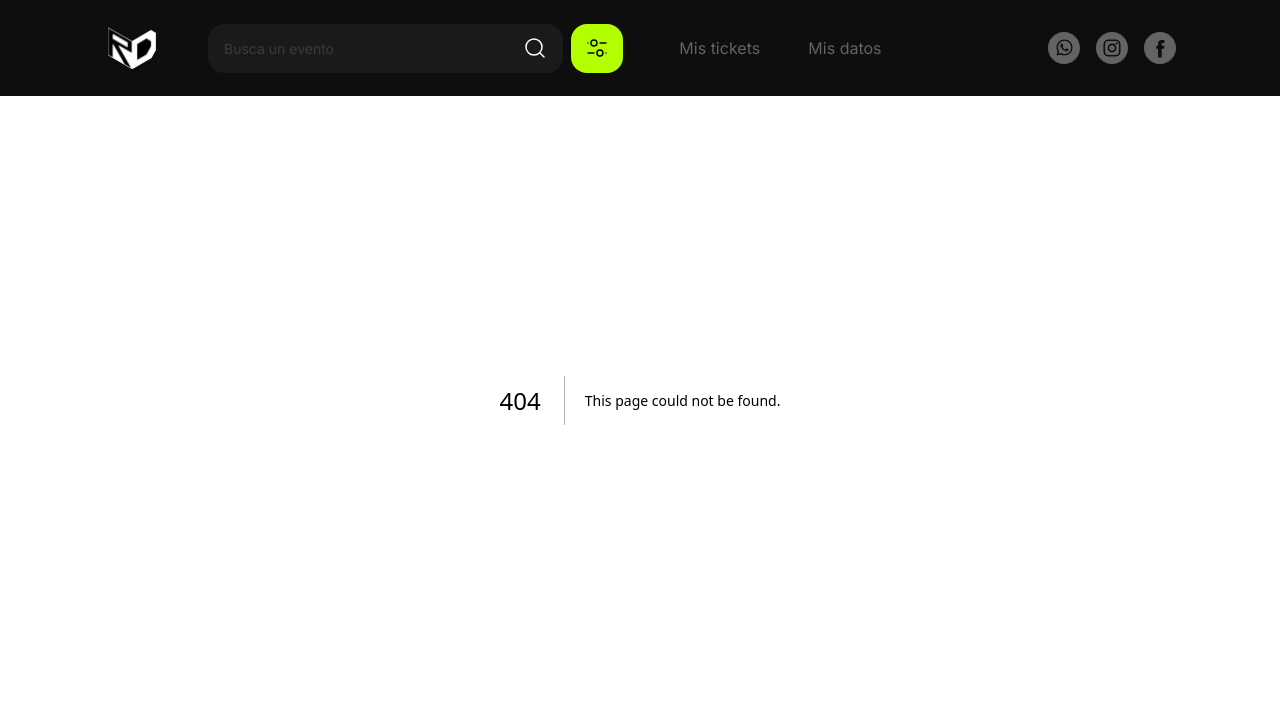
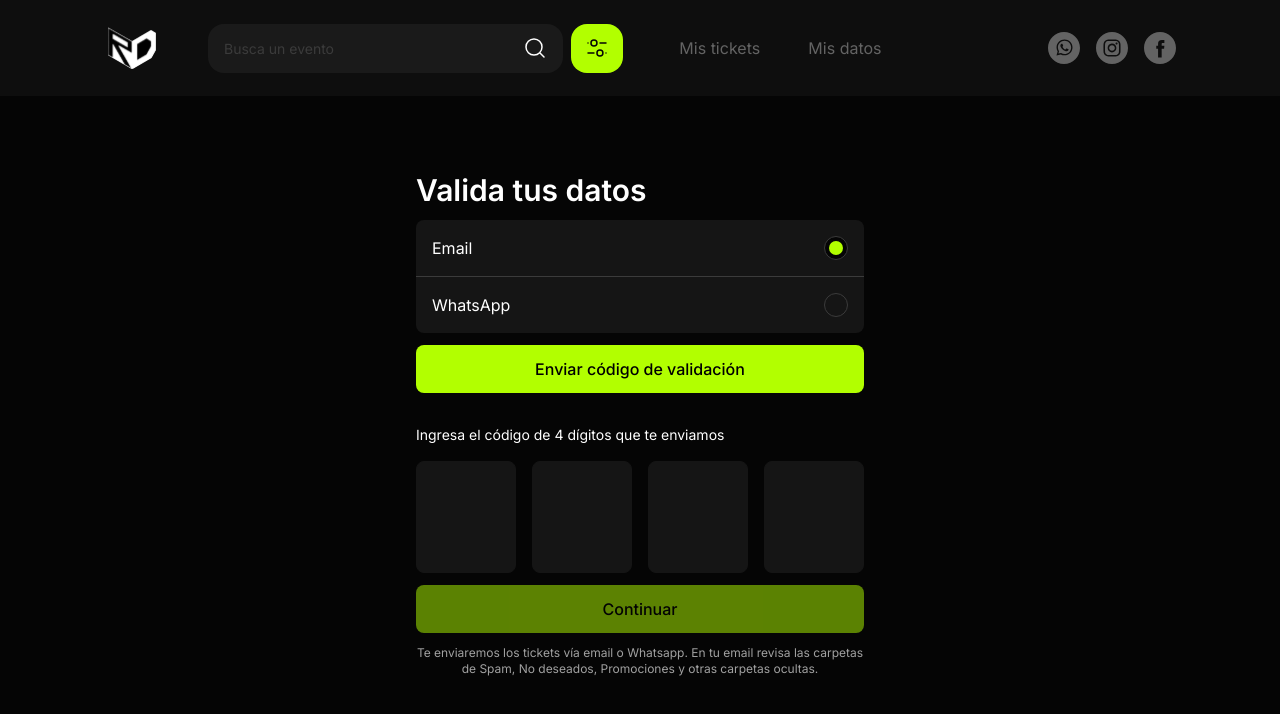
Before and after one commit to Rave-Dates/rave-dates-fe, a Next.js app: page /otp in a window 1280 px wide. Before the commit this address had no page. Shown: the top 714 px of the page. Built offline with nearby package versions, Linux system fonts and the light colour scheme.

Commit message:
Added otp view

```diff
--- /dev/null
+++ b/src/app/otp/page.tsx
@@ -0,0 +1,132 @@
+"use client"
+
+import VerificationTypeSelector from "@/components/containers/otp/VerificationTypeSelector"
+import GoBackButton from "@/components/ui/buttons/GoBackButton"
+import type React from "react"
+
+import { useState, useRef } from "react"
+
+export default function Verification() {
+  const [code, setCode] = useState(["", "", "", ""])
+  const [isEmailVerified] = useState(true)
+  const [isWhatsAppVerified] = useState(true)
+  const [selectedVerification, setSelectedVerification] = useState("Email");
+
+  const inputRefs = useRef<(HTMLInputElement | null)[]>([])
+
+  const handleInputChange = (index: number, value: string) => {
+    // Only allow single digits
+    if (value.length > 1) return
+
+    const newCode = [...code]
+    newCode[index] = value
+
+    setCode(newCode)
+
+    // Auto-advance to next input
+    if (value && index < 3) {
+      inputRefs.current[index + 1]?.focus()
+    }
+  }
+
+  const handleKeyDown = (index: number, e: React.KeyboardEvent<HTMLInputElement>) => {
+    // Handle backspace to go to previous input
+    if (e.key === "Backspace" && !code[index] && index > 0) {
+      inputRefs.current[index - 1]?.focus()
+    }
+  }
+
+  const handlePaste = (e: React.ClipboardEvent) => {
+    e.preventDefault()
+    const pastedData = e.clipboardData.getData("text").slice(0, 4)
+    const newCode = pastedData.split("").slice(0, 4)
+
+    // Fill remaining slots with empty strings
+    while (newCode.length < 4) {
+      newCode.push("")
+    }
+
+    setCode(newCode)
+
+    // Focus on the next empty input or the last one
+    const nextEmptyIndex = newCode.findIndex((digit) => digit === "")
+    const focusIndex = nextEmptyIndex === -1 ? 3 : nextEmptyIndex
+    inputRefs.current[focusIndex]?.focus()
+  }
+
+  const handleSendCode = () => {
+    console.log("Sending validation code...")
+    // Implement send code logic
+  }
+
+  const handleContinue = () => {
+    const fullCode = code.join("")
+    console.log("Verification code:", fullCode)
+    // Implement continue logic
+  }
+
+  const isCodeComplete = code.every((digit) => digit !== "")
+
+  return (
+    <div className="min-h-screen pb-40 pt-28 sm:pb-24 sm:pt-36 bg-primary-black sm:justify-center sm:items-center text-white flex px-6">
+      <GoBackButton className="absolute z-30 top-10 left-5 px-3 py-3 animate-fade-in" />
+      <div className="max-w-md mx-auto space-y-3">
+        <h1 className="text-3xl font-bold">Valida tus datos</h1>
+
+        {/* Verification Status */}
+        <div className="space-y-3">
+          <VerificationTypeSelector
+            selected={selectedVerification}
+            setSelected={setSelectedVerification}
+          />
+        </div>
+
+        {/* Send Code Button */}
+        <button
+          onClick={handleSendCode}
+          className="w-full mb-8 bg-primary text-black font-medium py-3 rounded-lg hover:bg-[#b8f000] transition-colors"
+        >
+          Enviar código de validación
+        </button>
+
+        {/* Code Input Section */}
+        <div className="space-y-4">
+          <p className="text-sm">Ingresa el código de 4 dígitos que te enviamos</p>
+
+          <div className="flex w-full gap-2 sm:gap-4 justify-center">
+            {code.map((digit, index) => (
+              <input
+                key={index}
+                ref={(el) => (inputRefs.current[index] = el)}
+                type="number"
+                inputMode="numeric"
+                pattern="[0-9]"
+                maxLength={1}
+                value={digit}
+                onChange={(e) => handleInputChange(index, e.target.value)}
+                onKeyDown={(e) => handleKeyDown(index, e)}
+                onPaste={handlePaste}
+                className="w-1/2 h-20 sm:h-28 bg-cards-container border border-cards-container rounded-lg text-center text-2xl font-bold text-white focus:border-primary focus:outline-none"
+              />
+            ))}
+          </div>
+        </div>
+
+        {/* Continue Button */}
+        <button
+          onClick={handleContinue}
+          disabled={!isCodeComplete}
+          className="w-full bg-primary text-black font-medium py-3 rounded-lg hover:bg-[#b8f000] transition-colors disabled:opacity-50 disabled:cursor-not-allowed"
+        >
+          Continuar
+        </button>
+
+        {/* Disclaimer */}
+        <p className="text-xs text-neutral-400 text-center">
+          Te enviaremos los tickets vía email o Whatsapp. En tu email revisa las
+          carpetas de Spam, No deseados, Promociones y otras carpetas ocultas.
+        </p>
+      </div>
+    </div>
+  )
+}
--- /dev/null
+++ b/src/components/containers/otp/VerificationTypeSelector.tsx
@@ -0,0 +1,40 @@
+type Props = {
+  selected: string;
+  setSelected: (value: string) => void;
+};
+
+export default function VerificationTypeSelector({ selected, setSelected }: Props) {
+  const methods = ["Email", "WhatsApp"];
+
+  return (
+    <div className="bg-cards-container rounded-lg">
+      {methods.map((item) => (
+        <label
+          key={item}
+          className="flex items-center w-full justify-between cursor-pointer group py-4 not-last:border-b border-inactive"
+        >
+          <div className="order-last relative pe-4">
+            <input
+              type="radio"
+              name="paymentType"
+              value={item}
+              checked={selected === item}
+              onChange={() => setSelected(item)}
+              className="sr-only"
+            />
+            <div
+              className={`w-6 h-6 rounded-full border-1 flex items-center justify-center transition-colors ${
+                selected === item
+                  ? "border-inactive bg-primary-black"
+                  : "border-inactive group-hover:border-primary/30"
+              }`}
+            >
+              {selected === item && <div className="w-3.5 h-3.5 bg-primary rounded-full" />}
+            </div>
+          </div>
+          <span className="group-hover:text-lime-200 font-light ps-4 transition-colors">{item}</span>
+        </label>
+      ))}
+    </div>
+  );
+}
```
Also changed, not shown: src/components/containers/otp/index.tsx (deleted).
